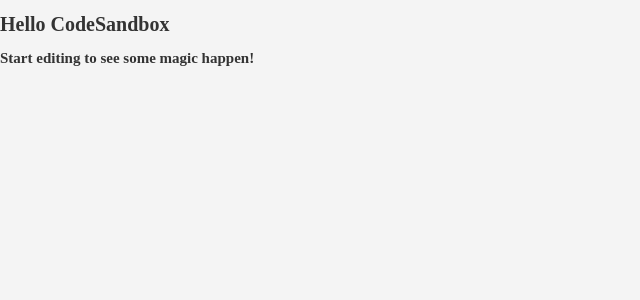
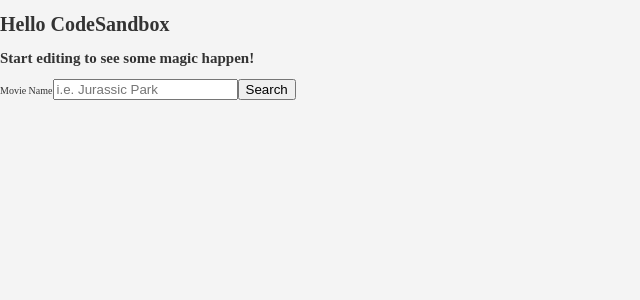
Before and after one commit to aleck-charlie/React_MovieDB, a React (Create React App) app: page / in a window 1280 px wide. Shown: the top 300 px of the page, without its empty margins (0-640 px from the left). Built offline with nearby package versions, Linux system fonts and the light colour scheme.

Commit message:
added searchmovies component

```diff
--- /dev/null
+++ b/src/components/SearchMovies.js
@@ -0,0 +1,20 @@
+import React from "react";
+
+export default function SearchMovies() {
+  return (
+    <form className="form">
+      <label htmlFor="query" className="label">
+        Movie Name
+      </label>
+      <input
+        className="input"
+        type="text"
+        name="query"
+        placeholder="i.e. Jurassic Park"
+      />
+      <button className="button" type="submit">
+        Search
+      </button>
+    </form>
+  );
+}
--- a/src/index.js
+++ b/src/index.js
@@ -1,5 +1,6 @@
 import { StrictMode } from "react";
 import ReactDOM from "react-dom";
+import SearchMovies from "./components/SearchMovies";
 
 import App from "./App";
 
@@ -7,6 +8,7 @@
 ReactDOM.render(
   <StrictMode>
     <App />
+    <SearchMovies />
   </StrictMode>,
   rootElement
 );
```
